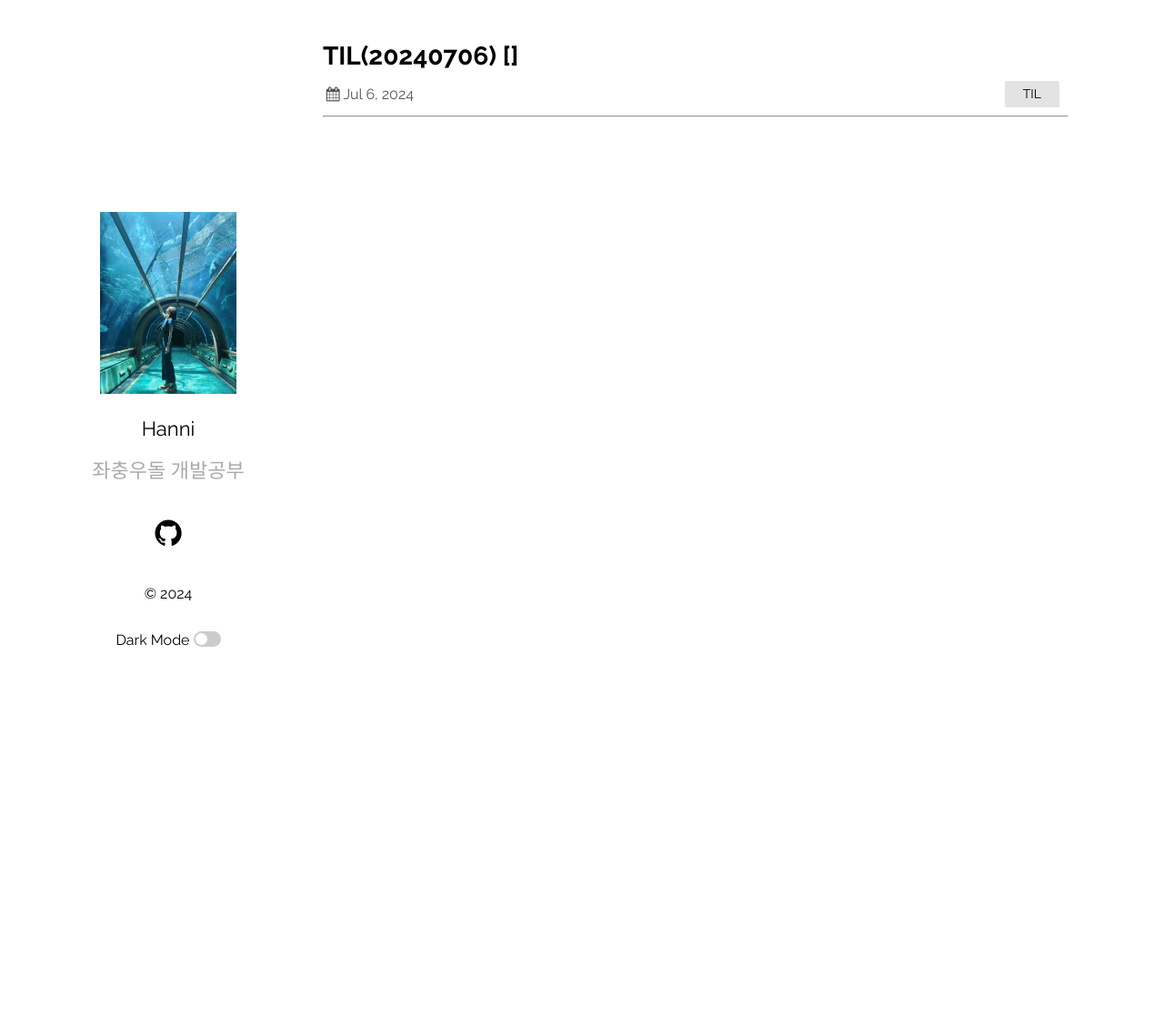
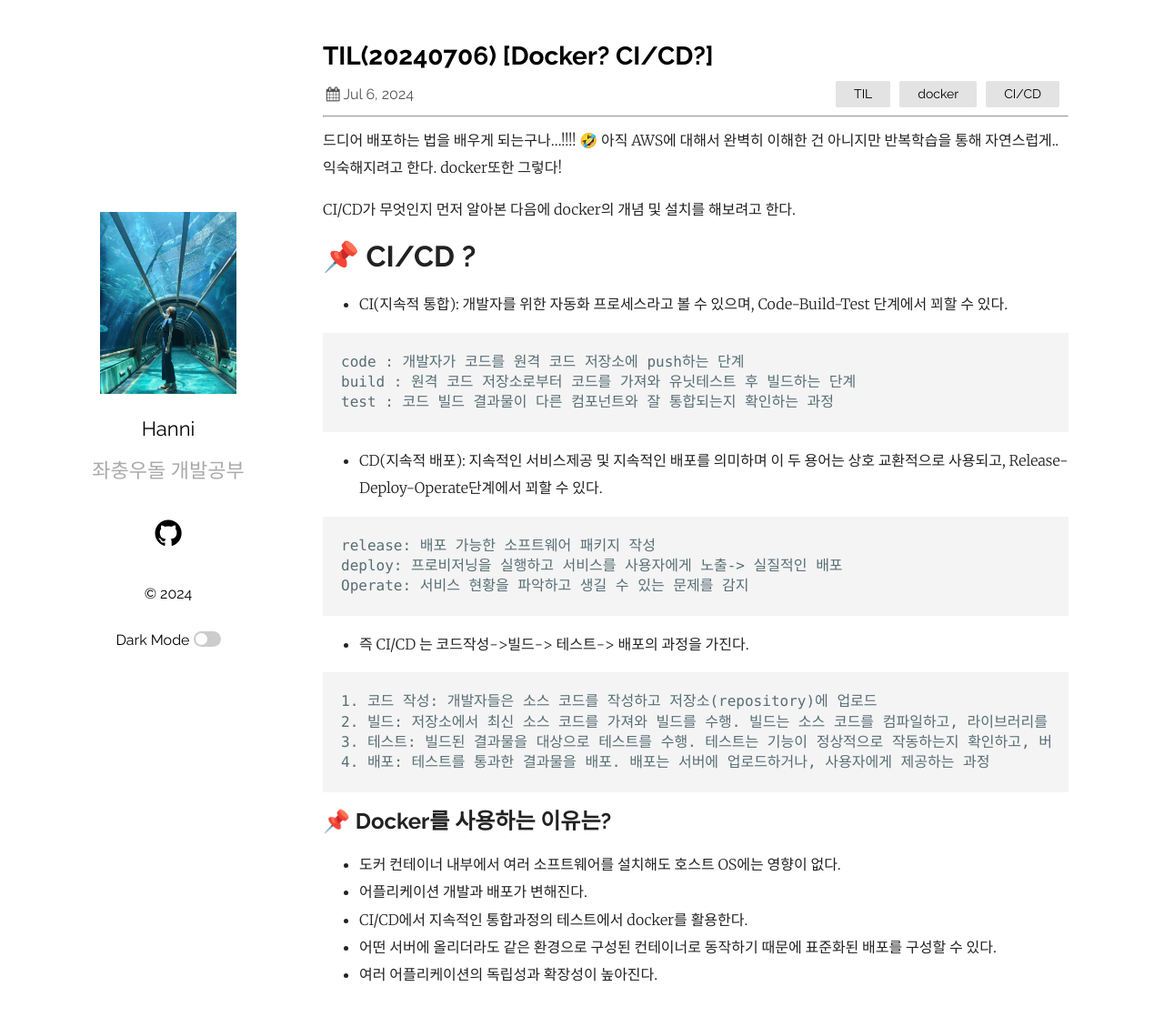
Before and after one commit to HaejungHan/HaejungHan.previous.blog, a Jekyll site: the page built from _posts/2024-07/2024-07-06-copy.markdown, in a window 1280 px wide and 1132 px high. Shown: the top 1118 px of the window at 91% size. Built offline with Jekyll 4.4.1, drawn with Linux system fonts in a browser that asks for light colours.

Commit message:
20240706 docker ci/cd

````diff
--- a/_posts/2024-07/2024-07-06-copy.markdown
+++ b/_posts/2024-07/2024-07-06-copy.markdown
@@ -1,8 +1,45 @@
 ---
 layout: post
-title:  "TIL(20240706) []"
+title:  "TIL(20240706) [Docker? CI/CD?]"
 date:  2024-07-06
-categories: TIL
+categories: TIL docker CI/CD
 ---
 
 ----------------------------------------------------------------------------
+
+드디어 배포하는 법을 배우게 되는구나...!!!! 🤣
+아직 AWS에 대해서 완벽히 이해한 건 아니지만 반복학습을 통해 자연스럽게.. 익숙해지려고 한다. docker또한 그렇다!
+
+CI/CD가 무엇인지 먼저 알아본 다음에 docker의 개념 및 설치를 해보려고 한다.
+
+# 📌 CI/CD ?
+- CI(지속적 통합): 개발자를 위한 자동화 프로세스라고 볼 수 있으며, Code-Build-Test 단계에서 꾀할 수 있다.
+
+```
+code : 개발자가 코드를 원격 코드 저장소에 push하는 단계
+build : 원격 코드 저장소로부터 코드를 가져와 유닛테스트 후 빌드하는 단계
+test : 코드 빌드 결과물이 다른 컴포넌트와 잘 통합되는지 확인하는 과정
+```
+- CD(지속적 배포): 지속적인 서비스제공 및 지속적인 배포를 의미하며 이 두 용어는 상호 교환적으로 사용되고, Release-Deploy-Operate단계에서 꾀할 수 있다.
+
+```
+release: 배포 가능한 소프트웨어 패키지 작성
+deploy: 프로비저닝을 실행하고 서비스를 사용자에게 노출-> 실질적인 배포
+Operate: 서비스 현황을 파악하고 생길 수 있는 문제를 감지
+```
+
+- 즉 CI/CD 는 코드작성->빌드-> 테스트-> 배포의 과정을 가진다.
+
+```
+1. 코드 작성: 개발자들은 소스 코드를 작성하고 저장소(repository)에 업로드
+2. 빌드: 저장소에서 최신 소스 코드를 가져와 빌드를 수행. 빌드는 소스 코드를 컴파일하고, 라이브러리를 추가하고, 필요한 파일을 생성하는 과정.
+3. 테스트: 빌드된 결과물을 대상으로 테스트를 수행. 테스트는 기능이 정상적으로 작동하는지 확인하고, 버그를 발견하고 수정하는 과정.
+4. 배포: 테스트를 통과한 결과물을 배포. 배포는 서버에 업로드하거나, 사용자에게 제공하는 과정
+```
+
+## 📌 Docker를 사용하는 이유는?
+- 도커 컨테이너 내부에서 여러 소프트웨어를 설치해도 호스트 OS에는 영향이 없다.
+- 어플리케이션 개발과 배포가 변해진다.
+- CI/CD에서 지속적인 통합과정의 테스트에서 docker를 활용한다.
+- 어떤 서버에 올리더라도 같은 환경으로 구성된 컨테이너로 동작하기 때문에 표준화된 배포를 구성할 수 있다.
+- 여러 어플리케이션의 독립성과 확장성이 높아진다.
````
